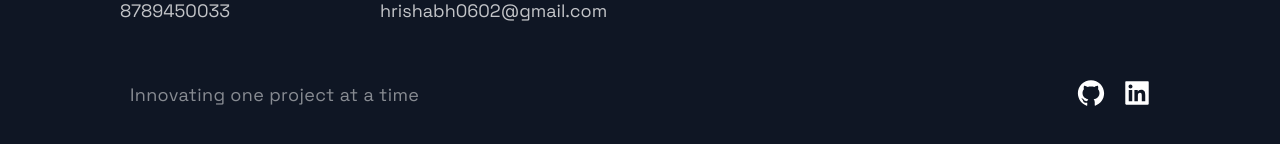
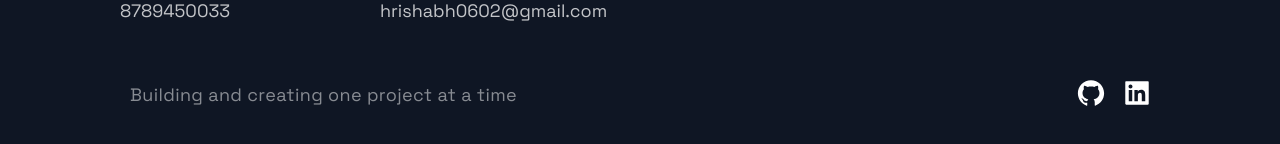
Before and after one commit to Rishabh471/portfolio0707, a Next.js app: page / in a window 1280 px wide. Shown: the part 3747-3891 px from the top of the page. Built offline with nearby package versions, Linux system fonts and the light colour scheme.

Commit message:
Update Footer.js

```diff
--- a/src/components/Footer/Footer.js
+++ b/src/components/Footer/Footer.js
@@ -21,7 +21,7 @@ const Footer = () => {
       </LinkList>
       <SocialIconsContainer>
         <CompanyContainer>
-          <Slogan>Innovating one project at a time</Slogan>
+          <Slogan>Building and creating one project at a time</Slogan>
         </CompanyContainer>
         <SocialContainer>
           <SocialIcons href="https://github.com/Rishabh471">
```
